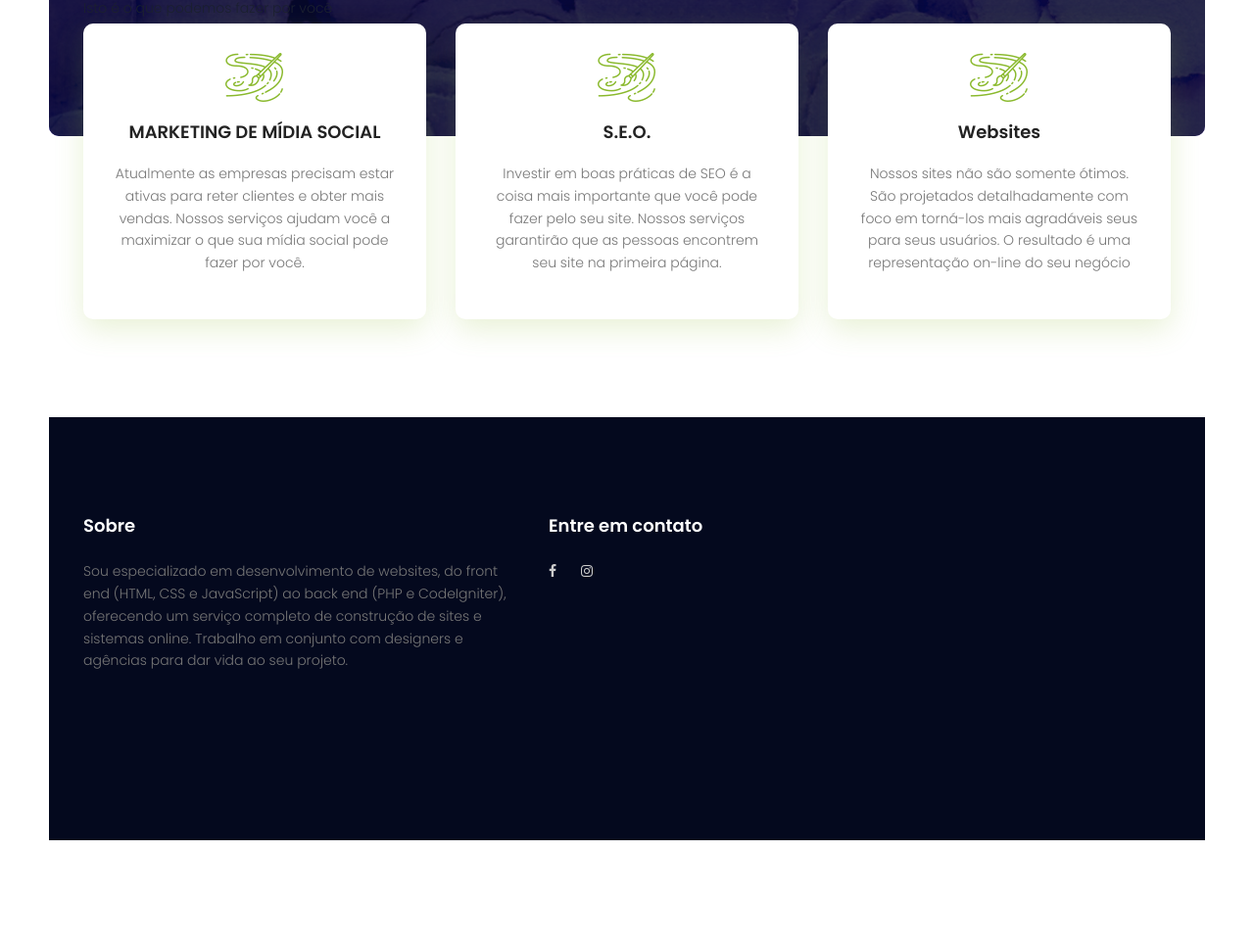
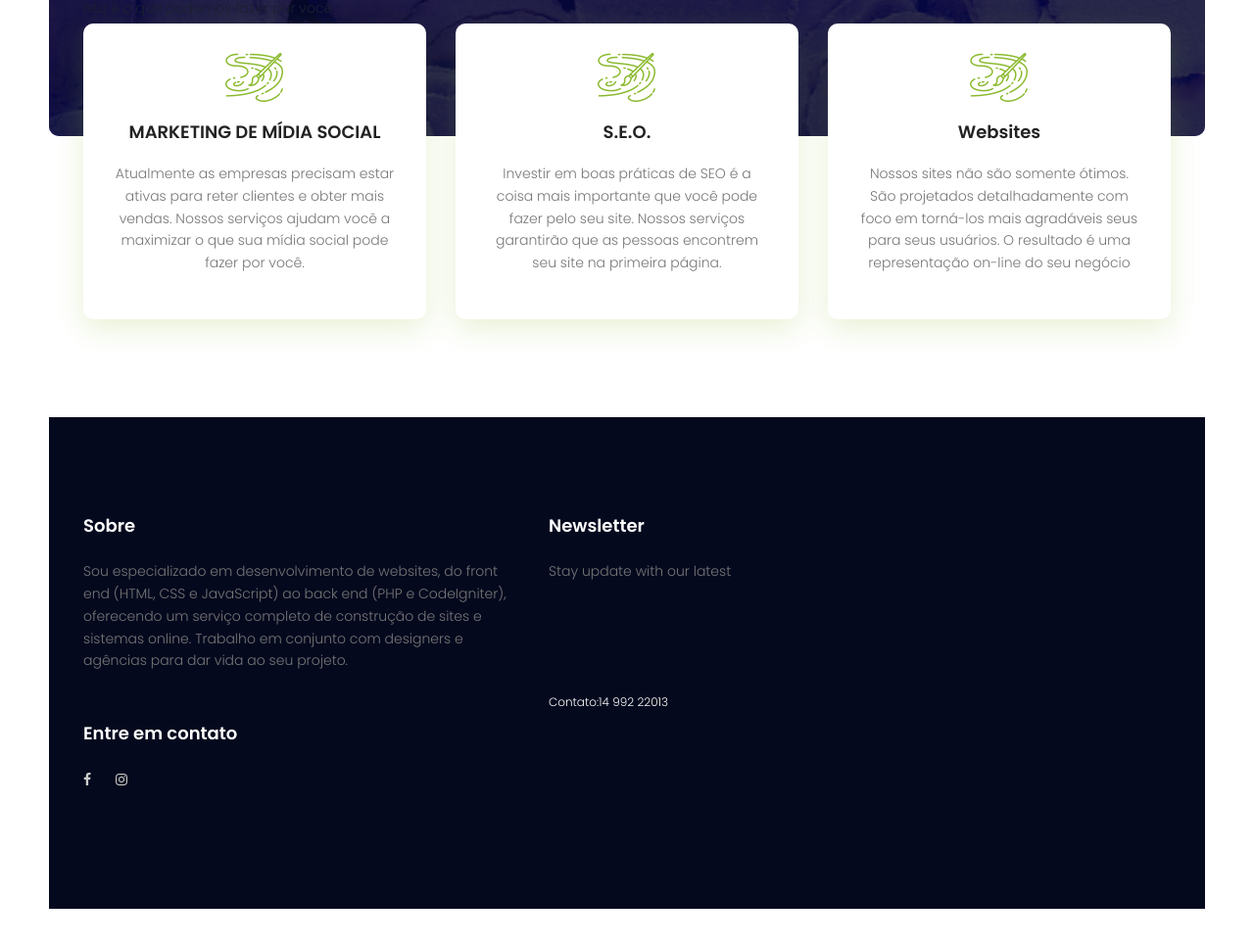
Before and after one commit to gabrielsouza1/gabrielsouza1.github.io, a plain HTML site: page index.html in a window 1280 px wide. Shown: the part 2690-3656 px from the top of the page at 98% size. Before the commit the page ends 3598 px from the top, so only its background shows below. Drawn offline with nearby package versions, Linux system fonts and the light colour scheme.

Commit message:
Update index.html

```diff
--- a/index.html
+++ b/index.html
@@ -286,23 +286,23 @@ Copyright &copy;<script>document.write(new Date().getFullYear());</script> All r
 								</p>
 								</div>
 							</div>
-							<!--<div class="col-lg-5  col-md-6 col-sm-6">
+							<div class="col-lg-5  col-md-6 col-sm-6">
 								<div class="single-footer-widget">
 									<h6>Newsletter</h6>
 									<p>Stay update with our latest</p>
 									<div class="" id="mc_embed_signup">
-										<form target="_blank" novalidate="true" action="https://spondonit.us12.list-manage.com/subscribe/post?u=1462626880ade1ac87bd9c93a&amp;id=92a4423d01" method="get" class="form-inline">
+										<!--<form target="_blank" novalidate="true" action="https://spondonit.us12.list-manage.com/subscribe/post?u=1462626880ade1ac87bd9c93a&amp;id=92a4423d01" method="get" class="form-inline">
 											<input class="form-control" name="EMAIL" placeholder="Enter Email" onfocus="this.placeholder = ''" onblur="this.placeholder = 'Enter Email '" required="" type="email">
 				                            	<button class="click-btn btn btn-default"><i class="fa fa-long-arrow-right" aria-hidden="true"></i></button>
 				                            	<div style="position: absolute; left: -5000px;">
 													<input name="b_36c4fd991d266f23781ded980_aefe40901a" tabindex="-1" value="" type="text">
-												</div>
+												</div>-->
 
-											<div class="info"></div>
+											<div class="info">Contato:14 992 22013</div>
 										</form>
 									</div>
 								</div>
-							</div>	-->
+							</div>
 							<div class="col-lg-5 col-md-6 col-sm-6 social-widget">
 								<div class="single-footer-widget">
 									<h6>Entre em contato</h6>
```
